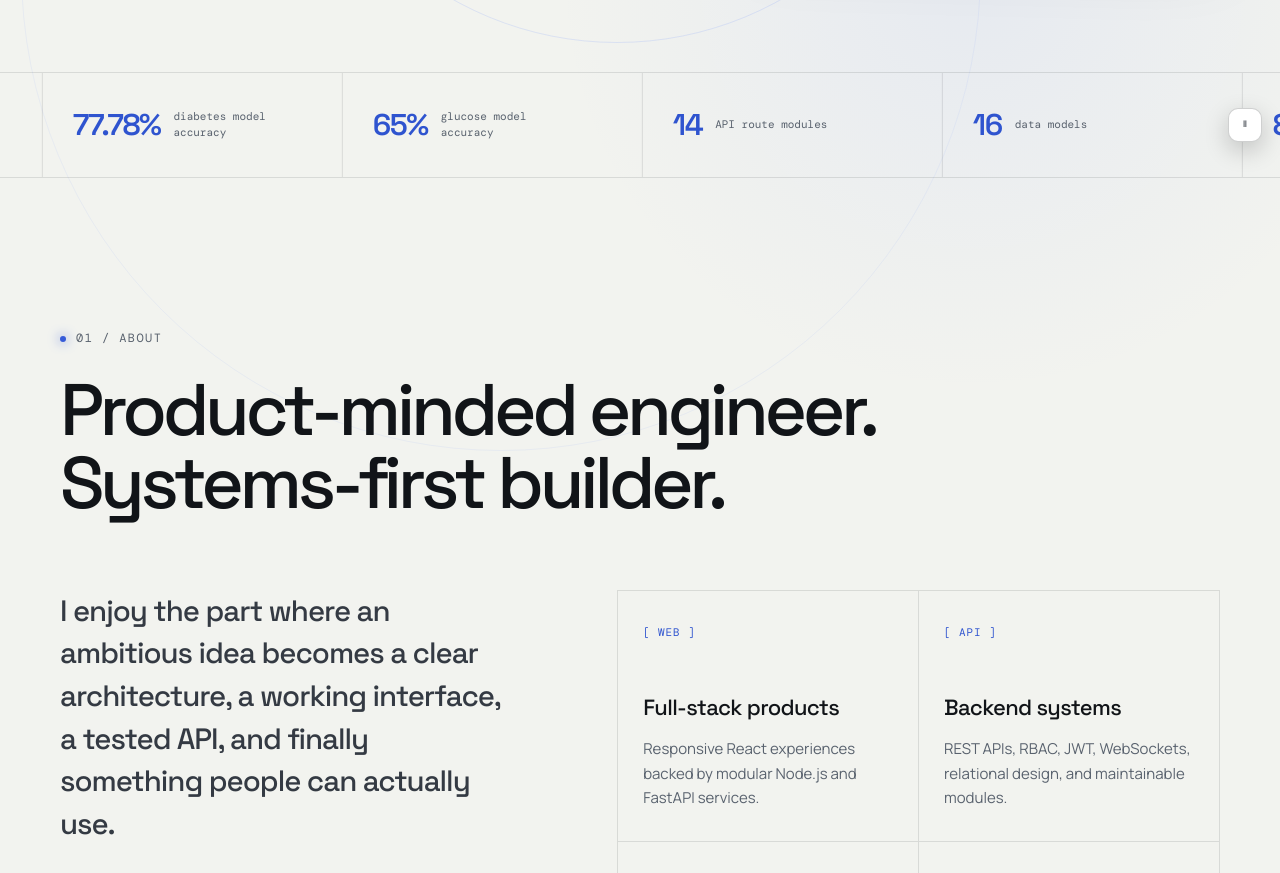
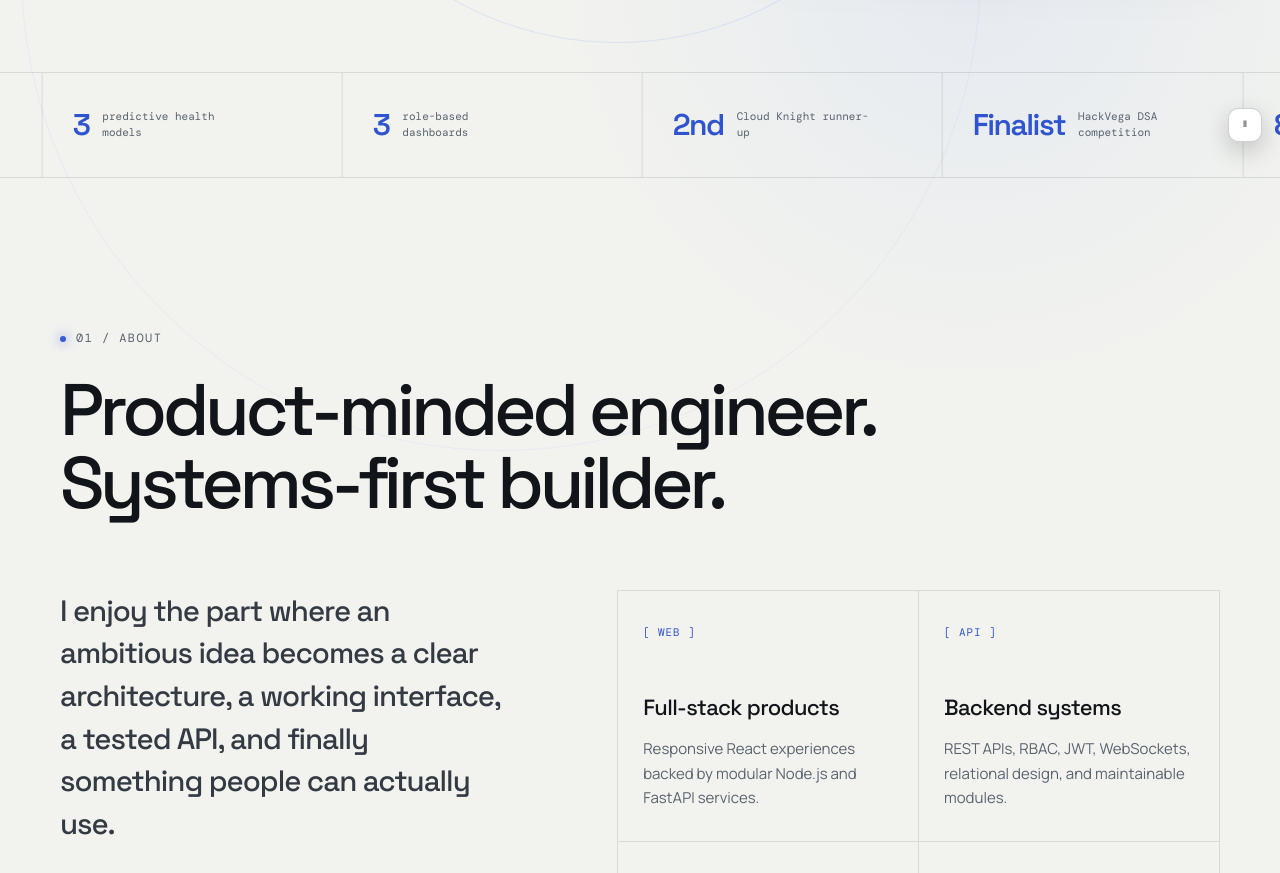
Before and after one commit to Prasham1706/portfolio, a website: page index.html in a window 1280 px wide. Shown: the part 853-1726 px from the top of the page. Drawn offline with nearby package versions, Linux system fonts and the light colour scheme; a web font is replaced by a local one.

Commit message:
Refresh portfolio highlight metrics

```diff
--- a/index.html
+++ b/index.html
@@ -201,17 +201,17 @@
 
       <section class="metrics-rail" aria-label="Selected results">
         <div class="metrics-track">
-          <div class="metric"><strong>85.3%</strong><span>heart model accuracy</span></div>
-          <div class="metric"><strong>77.78%</strong><span>diabetes model accuracy</span></div>
-          <div class="metric"><strong>65%</strong><span>glucose model accuracy</span></div>
-          <div class="metric"><strong>14</strong><span>API route modules</span></div>
-          <div class="metric"><strong>16</strong><span>data models</span></div>
+          <div class="metric"><strong>5</strong><span>featured portfolio builds</span></div>
+          <div class="metric"><strong>3</strong><span>predictive health models</span></div>
+          <div class="metric"><strong>3</strong><span>role-based dashboards</span></div>
+          <div class="metric"><strong>2nd</strong><span>Cloud Knight runner-up</span></div>
+          <div class="metric"><strong>Finalist</strong><span>HackVega DSA competition</span></div>
           <div class="metric"><strong>8.58</strong><span>CGPA / 10</span></div>
-          <div class="metric" aria-hidden="true"><strong>85.3%</strong><span>heart model accuracy</span></div>
-          <div class="metric" aria-hidden="true"><strong>77.78%</strong><span>diabetes model accuracy</span></div>
-          <div class="metric" aria-hidden="true"><strong>65%</strong><span>glucose model accuracy</span></div>
-          <div class="metric" aria-hidden="true"><strong>14</strong><span>API route modules</span></div>
-          <div class="metric" aria-hidden="true"><strong>16</strong><span>data models</span></div>
+          <div class="metric" aria-hidden="true"><strong>5</strong><span>featured portfolio builds</span></div>
+          <div class="metric" aria-hidden="true"><strong>3</strong><span>predictive health models</span></div>
+          <div class="metric" aria-hidden="true"><strong>3</strong><span>role-based dashboards</span></div>
+          <div class="metric" aria-hidden="true"><strong>2nd</strong><span>Cloud Knight runner-up</span></div>
+          <div class="metric" aria-hidden="true"><strong>Finalist</strong><span>HackVega DSA competition</span></div>
           <div class="metric" aria-hidden="true"><strong>8.58</strong><span>CGPA / 10</span></div>
         </div>
         <button class="metrics-toggle" type="button" aria-label="Pause results animation" aria-pressed="false">
```
Also changed, not shown: dist/index.html.
